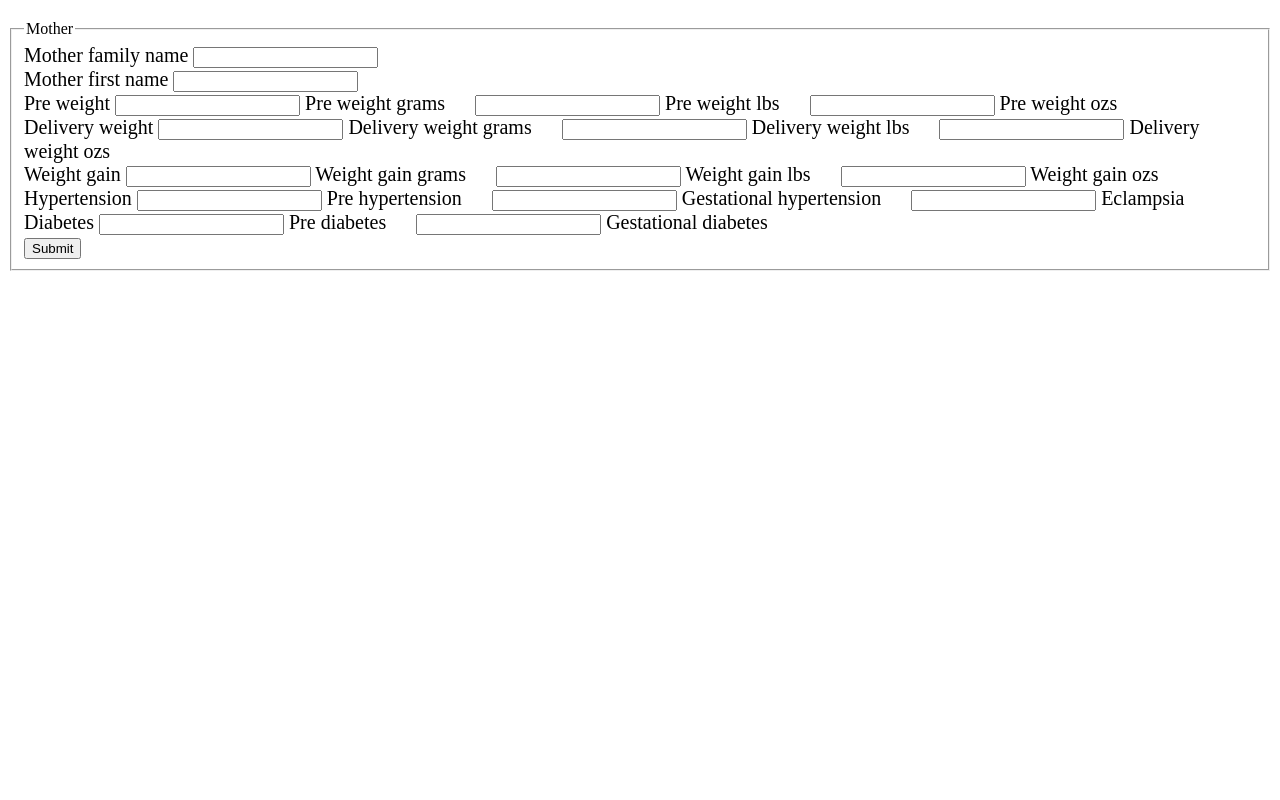
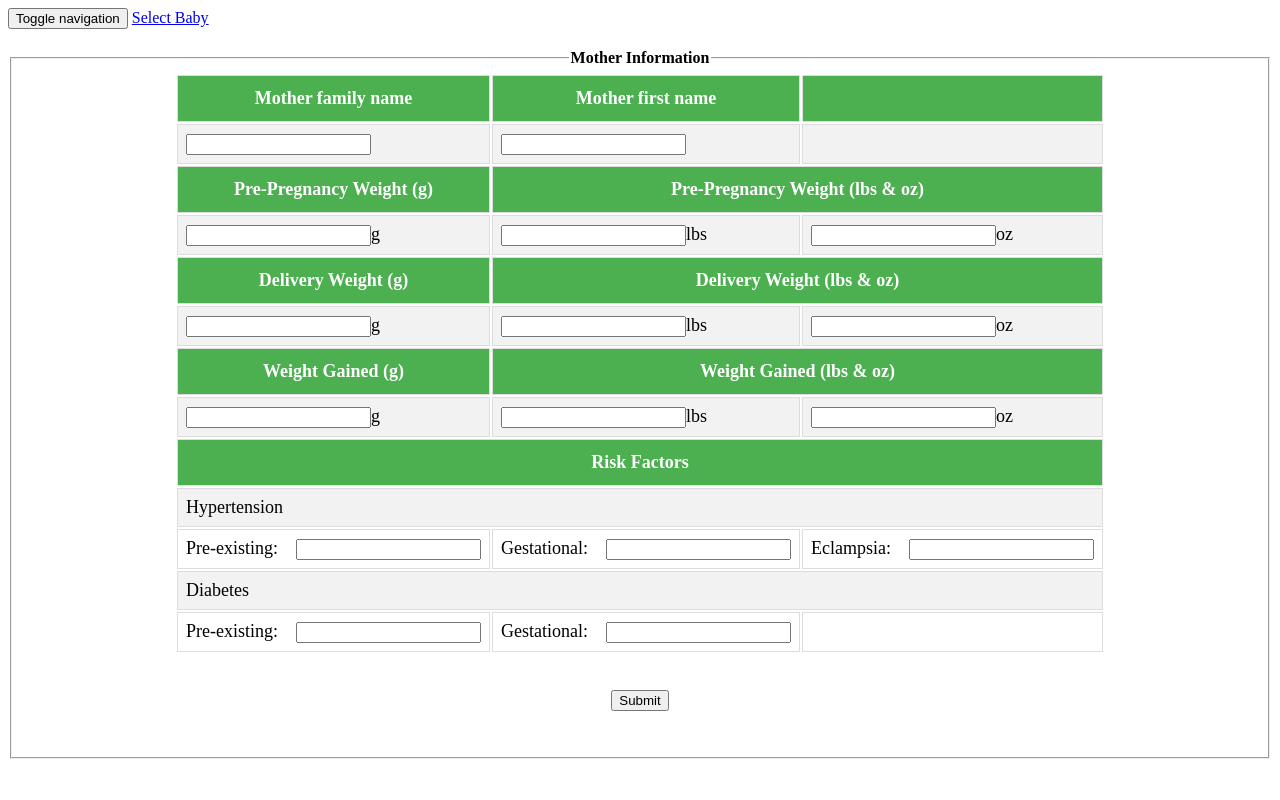
Before and after one commit to UofU-BMI-BirthRecord/BirthRecord-Application, a Flask app: template templates/mother.html in a window 1280 px wide. Run offline with Flask 2, Linux system fonts and the light colour scheme; the template is opened without the code that fills it, so the values that code supplies are empty, except form fields; form fields are guessed from the names that the template uses; parts of the project's set-up code (start-up, migrations or seed data) failed here and were passed over; some libraries are stand-ins or nearby versions.

Commit message:
updated mother info page

```diff
--- a/WeightUtil.py
+++ b/WeightUtil.py
@@ -48,9 +48,9 @@ def weightDifference(vG1, vL1, vO1, vG2, vL2, vO2):
     :param vO2:
     :return:
     """
-    vG = vG2 - vG1
-    vL = vL2 - vL1
-    vO = vO2 - vO1
+    vG = vG1 - vG2
+    vL = vL1 - vL2
+    vO = vO1 - vO2
     return (vG, vL, vO)
 
 def validWeight(vG, vL, vO):
--- a/templates/baby1.html
+++ b/templates/baby1.html
@@ -109,9 +109,8 @@
                <div align = "center">
                {{ form.submit }}
                </div>
-
-
-
+               <br>
+               <br>
 
          </fieldset>
       </form>
--- a/templates/babylist.html
+++ b/templates/babylist.html
@@ -1,6 +1,6 @@
 {% extends "bootstrap/base.html" %}
 
-{% block title %}FHIR{% endblock %}
+{% block title %}Baby List{% endblock %}
 
 {% block head %}
 {{ super() }}
--- a/templates/mother.html
+++ b/templates/mother.html
@@ -1,78 +1,146 @@
-<!doctype html>
-<html>
-   <body>
+{% extends "bootstrap/base.html" %}
+
+{% block title %}Mother Data{% endblock %}
+
+{% block head %}
+{{ super() }}
+<link rel="shortcut icon" href="{{ url_for('static', filename='icon-fhir-720.ico') }}" type="image/x-icon">
+<link rel="icon" href="{{ url_for('static', filename='icon-fhir-720.ico') }}" type="image/x-icon">
+{% endblock %}
+
+{% block navbar %}
+<div class="navbar navbar-inverse" role="navigation">
+    <div class="container">
+        <div class="navbar-header">
+            <button type="button" class="navbar-toggle" data-toggle="collapse" data-target=".navbar-collapse">
+                <span class="sr-only">Toggle navigation</span>
+                <span class="icon-bar"></span>
+                <span class="icon-bar"></span>
+                <span class="icon-bar"></span>
+            </button>
+            <a class="navbar-brand" href="/select">Select Baby</a>
+        </div>
+        <div class="navbar-collapse collapse">
+        </div>
+    </div>
+</div>
+{% endblock %}
+
+{% block content %}
+<div class="container">
+
+
+    {% block page_content %}
+    <style>
+    <meta charset="UTF-8">
+    <title>Mother Information</title>
+    #customers {
+      font-family: "Trebuchet MS", Arial, Helvetica, sans-serif;
+      border-collapse: collapse;
+      width: 100%;
+  }
+
+  #customers td, #customers th {
+      border: 1px solid #ddd;
+      padding: 8px;
+      font-size: 18px;
+      text-align: left;
+  }
+
+  #customers tr:nth-child(even){background-color: #f2f2f2; text-align: center;}
+
+  #customers tr:hover {background-color: #ddd; text-align: center;}
+
+  #customers th {
+      padding-top: 12px;
+      padding-bottom: 12px;
+      background-color: #4CAF50;
+      color: white;
+      text-align: center;
+  }
+
+.center {
+    margin: auto;
+  }
+  </style>
+  <body>
 
       <h2 style = "text-align: center;">  </h2>
 
       <form action = "http://localhost:5000/motherresult" method = post>
          <fieldset>
-            <legend>Mother</legend>
+            <legend style = 'text-align: center'><b>Mother Information</b></legend>
             {{ form.hidden_tag() }}
 
-            <div style = font-size:20px; font-weight:bold; margin-left:150px;>
-
-               {{ form.mother_family_name.label }}
-               {{ form.mother_family_name }}
-               <br>
-               {{ form.mother_first_name.label }}
-               {{ form.mother_first_name }}
-               <br>
-               {{ form.pre_weight.label}}
-               {{ form.pre_weight_grams}}
-               {{ form.pre_weight_grams.label}}
-               &emsp;
-               {{ form.pre_weight_lbs}}
-               {{ form.pre_weight_lbs.label}}
-               &emsp;
-               {{ form.pre_weight_ozs}}
-               {{ form.pre_weight_ozs.label}}
-               <br>
-               {{ form.delivery_weight.label}}
-               {{ form.delivery_weight_grams}}
-               {{ form.delivery_weight_grams.label}}
-               &emsp;
-               {{ form.delivery_weight_lbs}}
-               {{ form.delivery_weight_lbs.label}}
-               &emsp;
-               {{ form.delivery_weight_ozs}}
-               {{ form.delivery_weight_ozs.label}}
-               <br>
-               {{ form.weight_gain.label}}
-               {{ form.weight_gain_grams}}
-               {{ form.weight_gain_grams.label}}
-               &emsp;
-               {{ form.weight_gain_lbs}}
-               {{ form.weight_gain_lbs.label}}
-               &emsp;
-               {{ form.weight_gain_ozs}}
-               {{ form.weight_gain_ozs.label}}
-               <br>
-               Hypertension
-
-               {{ form.pre_hypertension}}
-               {{ form.pre_hypertension.label}}
-               &emsp;
-               {{ form.gestational_hypertension}}
-               {{ form.gestational_hypertension.label}}
-               &emsp;
-               {{ form.eclampsia }}
-               {{ form.eclampsia.label }}
-
-               <br>
-               Diabetes
-
-               {{ form.pre_diabetes }}
-               {{ form.pre_diabetes.label }}
-               &emsp;
-               {{ form.gestational_diabetes }}
-               {{ form.gestational_diabetes.label }}
-
-               <br>
+            <table id="customers"; align="center";>
+              <tr>
+                <th>{{ form.mother_family_name.label }}</th>
+                <th>{{ form.mother_first_name.label }}</th>
+                <th> </th>
+              </tr>
+              <tr>
+                <td>{{ form.mother_family_name }}</td>
+                <td>{{ form.mother_first_name }}</td>
+                <td> </td>
+              </tr>
+              <tr>
+                <th>Pre-Pregnancy Weight (g)</th>
+                <th colspan="2"; text-align="center">Pre-Pregnancy Weight (lbs & oz)</th>
+              </tr>
+              <tr>
+                <td>{{ form.pre_weight_grams}}g</td>
+                <td>{{ form.pre_weight_lbs}}lbs</td>
+                <td>{{ form.pre_weight_ozs}}oz</td>
+              </tr>
+              <tr>
+                <th>Delivery Weight (g)</th>
+                <th colspan="2"; text-align="center">Delivery Weight (lbs & oz)</th>
+              </tr>
+              <tr>
+                <td>{{ form.delivery_weight_grams}}g</td>
+                <td>{{ form.delivery_weight_lbs}}lbs</td>
+                <td>{{ form.delivery_weight_ozs}}oz</td>
+              </tr>
+              <tr>
+                <th>Weight Gained (g)</th>
+                <th colspan="2"; text-align="center">Weight Gained (lbs & oz)</th>
+              </tr>
+              <tr>
+                <td>{{ form.weight_gain_grams}}g</td>
+                <td>{{ form.weight_gain_lbs}}lbs</td>
+                <td>{{ form.weight_gain_ozs}}oz</td>
+              </tr>
+              <tr>
+                <th colspan="3"; text-align="center">Risk Factors</th>
+              </tr>
+              <tr>
+                <td colspan="3"; text-align="left">Hypertension</td>
+              </tr>
+              <tr>
+                <td>Pre-existing:&emsp;{{ form.pre_hypertension}}</td>
+                <td>Gestational:&emsp;{{ form.gestational_hypertension}}</td>
+                <td>Eclampsia:&emsp;{{ form.eclampsia }}</td>
+              </tr>
+              <tr>
+                <td colspan="3"; text-align="left">Diabetes</td>
+              </tr>
+              <tr>
+                <td>Pre-existing:&emsp;{{ form.pre_diabetes }}</td>
+                <td>Gestational:&emsp;{{ form.gestational_diabetes }}</td>
+                <td>
+              </tr>
+             </table>
+             <br>
+             <br>
+             <div align = "center">
                {{ form.submit }}
             </div>
+            <br>
+            <br>
 
          </fieldset>
       </form>
-
-   </body>
-</html>
+    </body>
+    {% endblock %}
+    </div>
+    {% endblock %}
--- a/templates/selectbaby.html
+++ b/templates/selectbaby.html
@@ -1,6 +1,6 @@
 {% extends "bootstrap/base.html" %}
 
-{% block title %}FHIR{% endblock %}
+{% block title %}Baby Search{% endblock %}
 
 {% block head %}
 {{ super() }}
@@ -49,7 +49,8 @@
              <fieldset>
                 <legend>Select New Born Babies</legend>
                 {{ form.hidden_tag() }}
-
+                <br>
+                <br>
                 <div style = font-size:20px; font-weight:bold; margin-left:150px;>
 
                    {{ form.bornWithDays.label }}<br>
```
Also changed, not shown: 1 other file.
